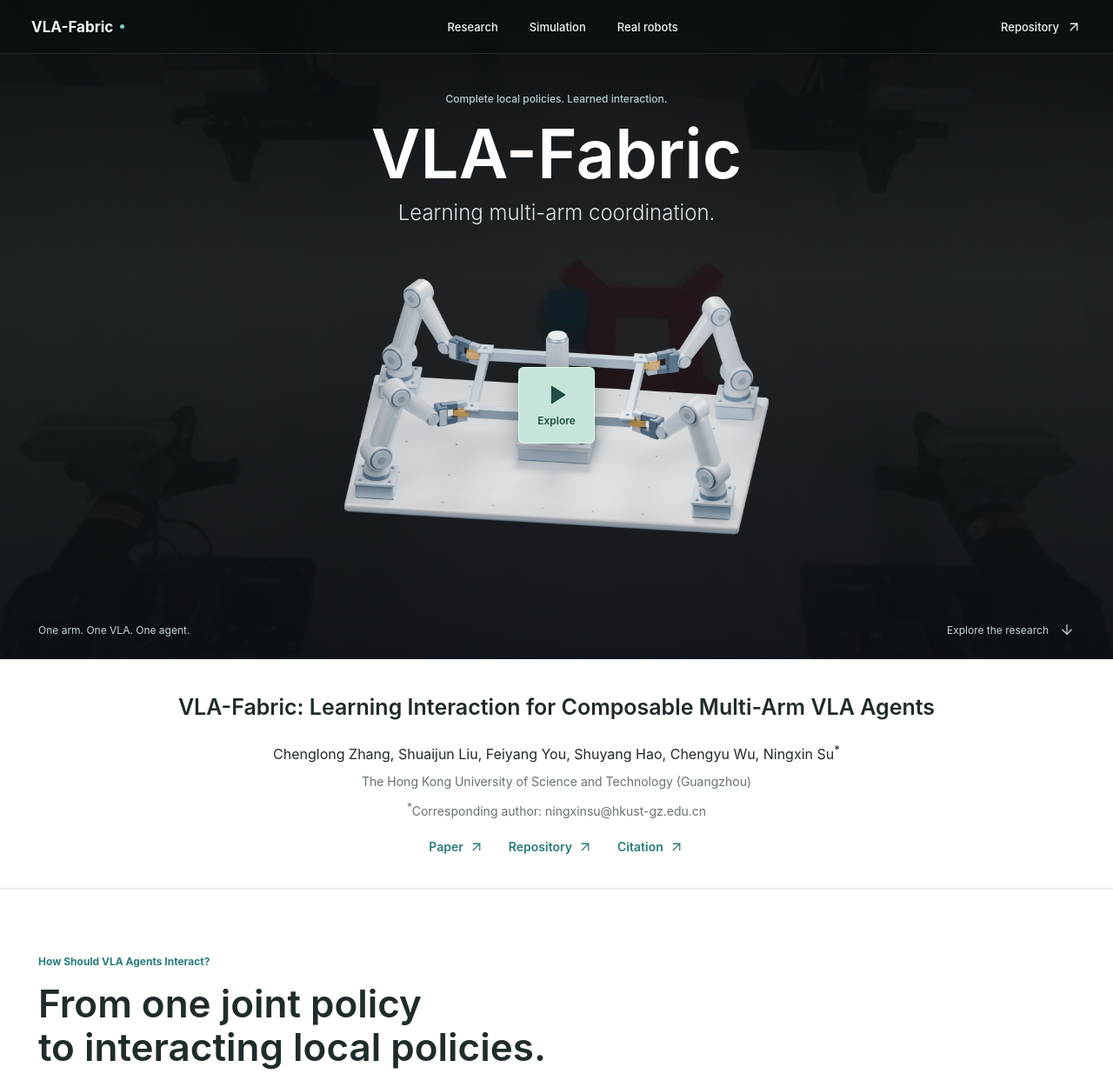
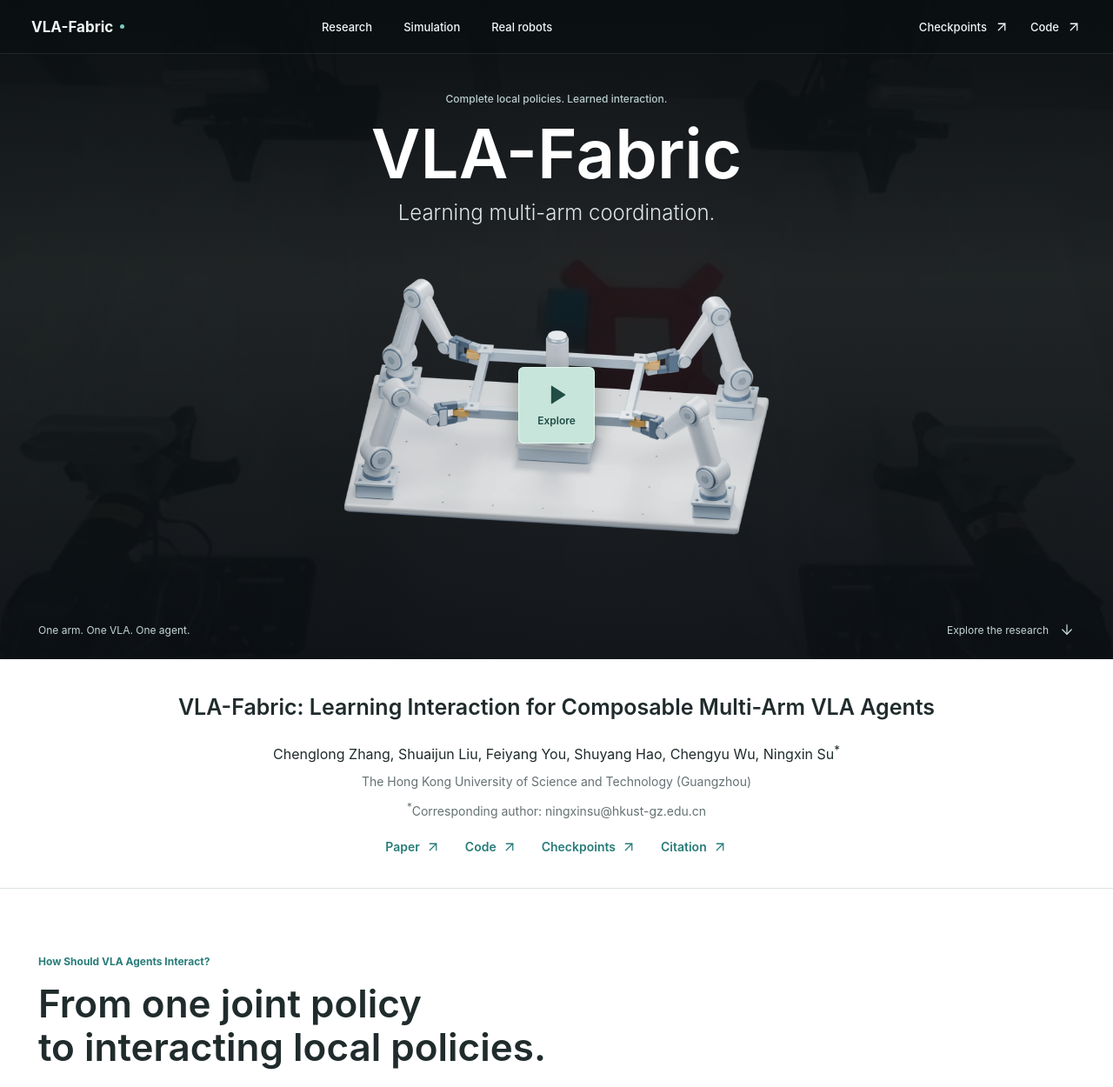
Before and after one commit to NEBULIS-Lab/VLA-Fabric, a plain HTML site: page docs/index.html in a window 1280 px wide. Shown: the top 1250 px of the page at 87% size. Drawn offline with Linux system fonts and the light colour scheme.

Commit message:
Link arXiv paper and public model checkpoints

```diff
--- a/docs/index.html
+++ b/docs/index.html
@@ -14,7 +14,7 @@
   <meta name="citation_author" content="Wu, Chengyu">
   <meta name="citation_author" content="Su, Ningxin">
   <meta name="citation_pdf_url" content="https://nebulis-lab.com/VLA-Fabric/paper/VLA-Fabric.pdf">
-  <link rel="stylesheet" href="static/publication.css">
+  <link rel="stylesheet" href="static/publication.css?v=2">
   <link rel="preload" as="image" href="static/figures/scene-poster.webp" fetchpriority="high">
   <link rel="stylesheet" href="static/site.css?v=6"><link rel="icon" href="data:,">
   <script type="module" src="static/app.js?v=9"></script>
@@ -24,7 +24,7 @@
   <header class="site-header"><div class="header-inner">
     <a class="wordmark" href="#top">VLA-Fabric<span class="wordmark-dot"></span></a>
     <nav aria-label="Primary navigation"><a href="#method">Research</a><a href="#simulation">Simulation</a><a href="#physical">Real robots</a></nav>
-    <a class="header-code" href="https://github.com/NEBULIS-Lab/VLA-Fabric">Repository <i data-lucide="arrow-up-right"></i></a>
+    <div class="header-resources"><a class="header-code" href="https://huggingface.co/Snare314">Checkpoints <i data-lucide="arrow-up-right"></i></a><a class="header-code" href="https://github.com/NEBULIS-Lab/VLA-Fabric">Code <i data-lucide="arrow-up-right"></i></a></div>
   </div></header>
   <main id="top">
     <section class="hero" aria-labelledby="page-title">
@@ -40,7 +40,7 @@
       <p class="publication-authors">Chenglong Zhang, Shuaijun Liu, Feiyang You, Shuyang Hao, Chengyu Wu, Ningxin Su<sup>*</sup></p>
       <p>The Hong Kong University of Science and Technology (Guangzhou)</p>
       <p><sup>*</sup>Corresponding author: <a href="mailto:ningxinsu@hkust-gz.edu.cn">ningxinsu@hkust-gz.edu.cn</a></p>
-      <nav class="publication-links" aria-label="Publication resources"><a href="paper/VLA-Fabric.pdf">Paper <i data-lucide="arrow-up-right"></i></a><a href="https://github.com/NEBULIS-Lab/VLA-Fabric">Repository <i data-lucide="arrow-up-right"></i></a><a href="https://github.com/NEBULIS-Lab/VLA-Fabric/blob/main/CITATION.cff">Citation <i data-lucide="arrow-up-right"></i></a></nav>
+      <nav class="publication-links" aria-label="Publication resources"><a href="https://arxiv.org/abs/2610.23018">Paper <i data-lucide="arrow-up-right"></i></a><a href="https://github.com/NEBULIS-Lab/VLA-Fabric">Code <i data-lucide="arrow-up-right"></i></a><a href="https://huggingface.co/Snare314">Checkpoints <i data-lucide="arrow-up-right"></i></a><a href="https://github.com/NEBULIS-Lab/VLA-Fabric/blob/main/CITATION.cff">Citation <i data-lucide="arrow-up-right"></i></a></nav>
     </div></section>
 
     <section id="method" class="section overview" aria-labelledby="method-title"><div class="wrap">
@@ -114,7 +114,7 @@
         <p class="result-reading">Local policies with learned interaction improve over independently trained policies in all four physical tasks. Object relays and shared-frame manipulation impose stronger timing and support dependencies than parallel basket placement.</p>
       </div>
     </div></section>
-    <section id="code" class="section code"><div class="wrap"><p class="eyebrow">VLA-Fabric Resources</p><h2>A building block for<br>networked embodied intelligence.</h2><p>Complete local policies that coordinate through learned interactions during action generation.</p><a class="pill-link" href="https://github.com/NEBULIS-Lab/VLA-Fabric">Project repository <i data-lucide="arrow-up-right"></i></a><div class="code-resources"><a href="paper/VLA-Fabric.pdf">Paper <i data-lucide="arrow-up-right"></i></a><a href="#physical">Experiments <i data-lucide="arrow-up-right"></i></a><a href="https://github.com/NEBULIS-Lab/VLA-Fabric/blob/main/CITATION.cff">Citation <i data-lucide="arrow-up-right"></i></a></div></div></section>
+    <section id="code" class="section code"><div class="wrap"><p class="eyebrow">VLA-Fabric Resources</p><h2>A building block for<br>networked embodied intelligence.</h2><p>Complete local policies that coordinate through learned interactions during action generation.</p><a class="pill-link" href="https://github.com/NEBULIS-Lab/VLA-Fabric">Project repository <i data-lucide="arrow-up-right"></i></a><div class="code-resources"><a href="https://arxiv.org/abs/2610.23018">Paper <i data-lucide="arrow-up-right"></i></a><a href="https://huggingface.co/Snare314">Checkpoints <i data-lucide="arrow-up-right"></i></a><a href="#physical">Experiments <i data-lucide="arrow-up-right"></i></a><a href="https://github.com/NEBULIS-Lab/VLA-Fabric/blob/main/CITATION.cff">Citation <i data-lucide="arrow-up-right"></i></a></div></div></section>
   </main>
   <footer><div class="wrap"><a class="wordmark" href="#top">VLA-Fabric</a><span>Interacting local policies for embodied intelligence.</span><a href="#top" aria-label="Back to top"><i data-lucide="arrow-up"></i></a></div></footer>
   <dialog id="figure-dialog"><button id="figure-close" class="icon-button" aria-label="Close figure" title="Close figure"><i data-lucide="x"></i></button><img alt="Enlarged research figure"></dialog>
--- a/docs/static/publication.css
+++ b/docs/static/publication.css
@@ -5,4 +5,9 @@
 .publication-links{display:flex;justify-content:center;flex-wrap:wrap;gap:28px;margin-top:20px}
 .publication-links a{display:inline-flex;align-items:center;gap:6px;color:#287c79;font-size:14px;font-weight:600}
 .publication-links a:hover,.publication p a:hover{text-decoration:underline;text-underline-offset:4px}
+.header-resources{display:flex;align-items:center;gap:24px;margin-left:auto;flex-shrink:0}
+.header-resources .header-code{white-space:nowrap}
+.code-resources{flex-wrap:wrap}
+@media(max-width:760px){.site-header .header-inner>nav[aria-label]{display:none}.header-resources{gap:14px}.publication-links{gap:16px 22px}}
+@media(max-width:360px){.site-header .header-resources .header-code{display:flex}}
 @media(max-width:760px){.publication{padding:30px 0}.publication h2{font-size:21px}.publication .publication-authors{font-size:14px}}
```
